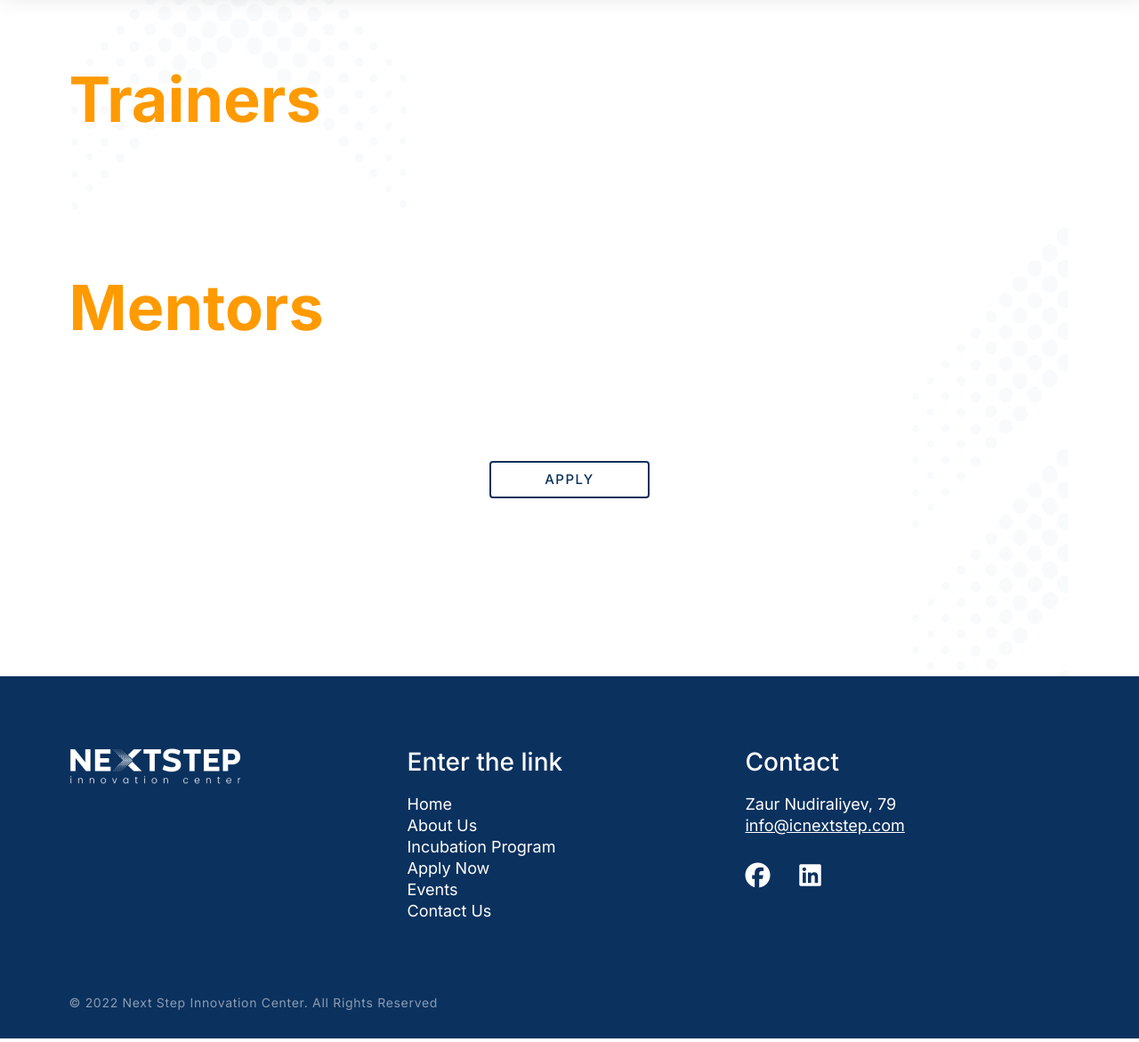
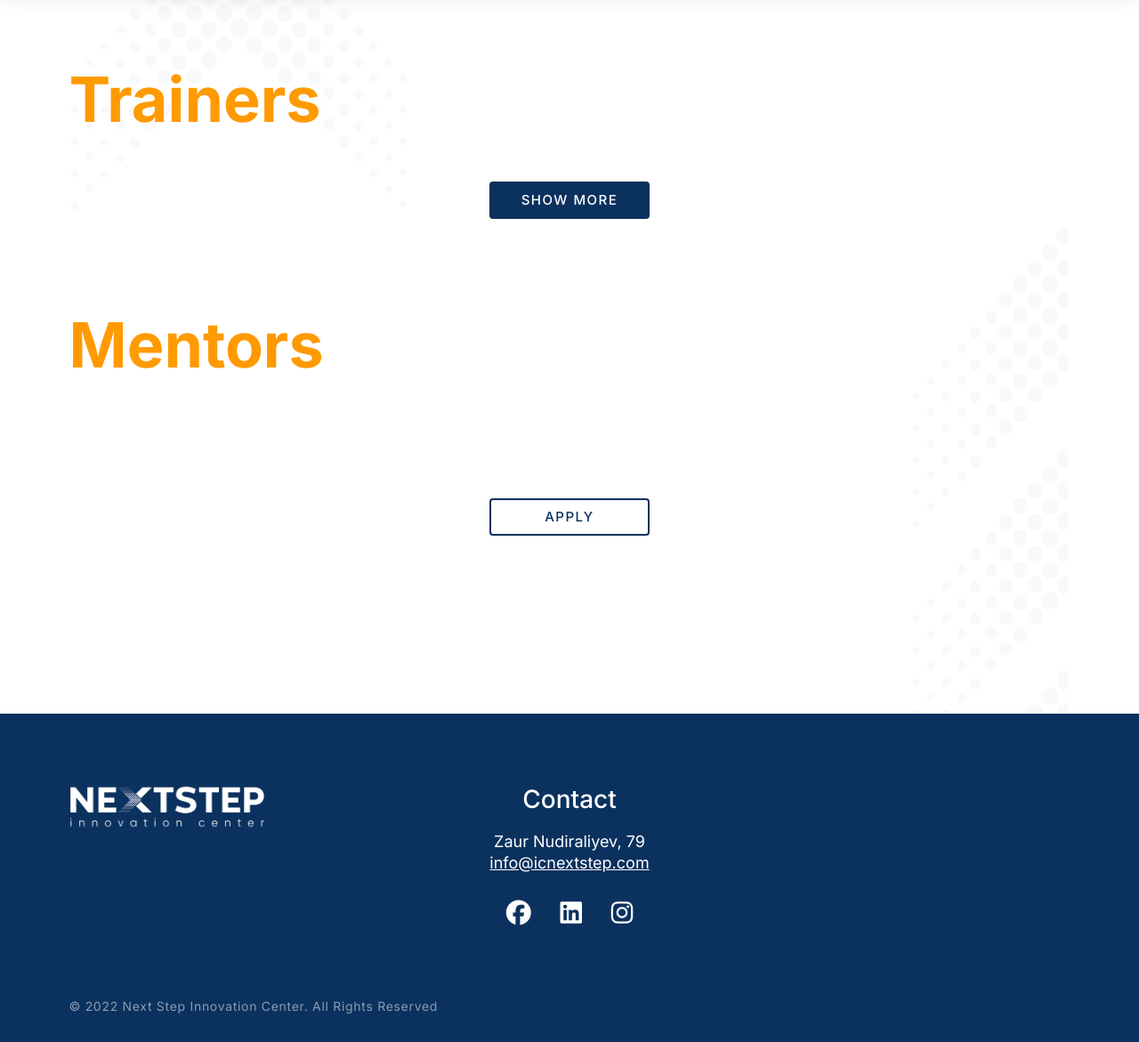
Before and after one commit to amurad77/nextstep, a Django app: page /incubation-program/ in a window 1280 px wide. Shown: the part 2160-3331 px from the top of the page at 89% size. Run offline with Django 3.2, Linux system fonts and the light colour scheme; data that the repository does not hold is empty; some libraries are stand-ins or nearby versions.

Commit message:
fixing trainers section

```diff
--- a/core/templates/includes/footer.html
+++ b/core/templates/includes/footer.html
@@ -4,9 +4,9 @@
     <div class="container">
         <div class="row">
             <div class="col-4">
-                <img src="{% static 'img/minilogo.png' %}" alt="Next Step logo">
+                <img src="{% static 'img/minilogo.png' %}" alt="Next Step logo" height="50">
             </div>
-            <div class="col-4">
+            <!-- <div class="col-4">
                 <h3>Enter the link</h3>
                 <ul>
                     <li><a href="/index">Home</a></li>
@@ -16,8 +16,8 @@
                     <li><a href="/events">Events</a></li>
                     <li><a href="/contact">Contact Us</a></li>
                 </ul>
-            </div>
-            <div class="col-4">
+            </div> -->
+            <div class="col-4 text-center">
                 <h3>Contact</h3>
                 <ul>
                     <li>Zaur Nudiraliyev, 79</li>
@@ -26,6 +26,7 @@
                 <div>
                     <a href="https://www.facebook.com/StartupAz"><i class="fa-brands fa-facebook"></i></a>
                     <a href="https://www.linkedin.com/company/next-step-innovation-center/"><i class="fa-brands fa-linkedin"></i></a>
+                    <a href="https://www.linkedin.com/company/next-step-innovation-center/"><i class="fa-brands fa-instagram"></i></a>
                 </div>
             </div>
             <p class="copyright">&copy; 2022 Next Step Innovation Center. All Rights Reserved</p>
--- a/core/templates/includes/header.html
+++ b/core/templates/includes/header.html
@@ -3,7 +3,7 @@
 
 <header>
     <nav class="container">
-        <a href="/"><img src="{% static 'img/logo.png' %}" alt="Next Step logo"></a>
+        <a href="/"><img src="{% static 'img/logo.png' %}" alt="Next Step logo" height="50"></a>
         <ul>
             <li><a href="/">HOME</a></li>
             <li><a href="/about">ABOUT US</a></li>
--- a/core/templates/incubation-program.html
+++ b/core/templates/incubation-program.html
@@ -94,7 +94,7 @@
             <div class="row">
 
                 {% for i in trainers %}
-                <div class="col-3">
+                <div class="col-57">
                     <div class="mentor-box">
                         <div class="mentor-img" style="background-image: url('{{ i.image.url }}');"></div>
                         <div class="mentor-desc">
@@ -107,7 +107,25 @@
                     </div>
                 </div>
                 {% endfor %}
-
+                <div class="col-12 text-center">
+                    <a href="#" class="btn-blue show-more-btn">Show more</a>
+                </div>
+            </div>
+            <div class="row show-more-trainers">
+                <!-- {% for i in trainers_more %}
+                <div class="col-57">
+                    <div class="mentor-box">
+                        <div class="mentor-img" style="background-image: url('{{ i.image.url }}');"></div>
+                        <div class="mentor-desc">
+                            <div>
+                                <p class="mentor-name">{{i.name}}</p>
+                                <p class="mentor-title">{{i.work}}</p>
+                            </div>
+                            <a href="{{i.linkedin_link}}" target="_blank"><i class="fa-brands fa-linkedin"></i></a>
+                        </div>
+                    </div>
+                </div>
+                {% endfor %} -->
             </div>
         </section>
 
--- a/static/css/style.css
+++ b/static/css/style.css
@@ -123,8 +123,7 @@ footer ul li a.email {
 }
 footer i {
     font-size: 2.8rem;
-    margin-top: 30px;
-    margin-right: 30px;
+    margin: 30px 15px 0;
 }
 footer .copyright {
     margin-top: 80px;
@@ -217,7 +216,7 @@ main::after {
     background: url('../img/icons/bg-arrows.svg');
     background-repeat: repeat-y;
     z-index: -1;
-    opacity: 80%;
+    opacity: 100%;
 }
 
 .partners {
@@ -324,9 +323,13 @@ main::after {
     color: #FF9A00;
 }
 
-.mentors .col-4,
-.trainers .col-4 {
+.mentors .col-3,
+.trainers .col-57 {
     margin-bottom: 50px;
+}
+.trainers .show-more-btn {
+    background-color: #0B315E;
+    color: #FFFFFF;
 }
 .mentor-box {
     transition: 0.5s;
@@ -483,6 +486,9 @@ main::after {
     padding-left: 15px;
 }
 
+.trainers .col-57 {
+    width: 20%;
+}
 .trainers .mentor-box .mentor-desc a i {
     opacity: 1;
 }
```
Also changed, not shown: static/img/logo.png, static/img/minilogo.png.
